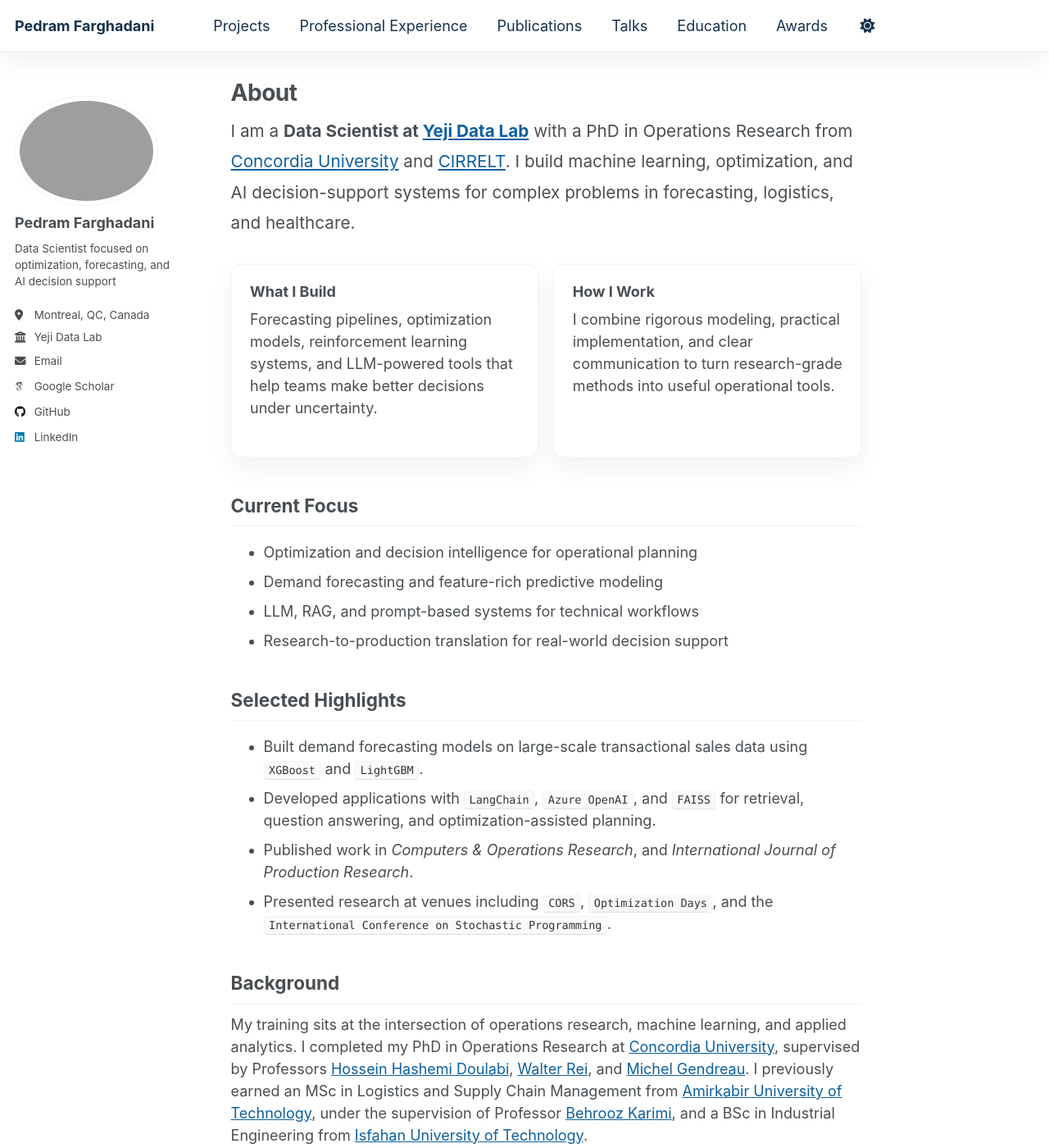
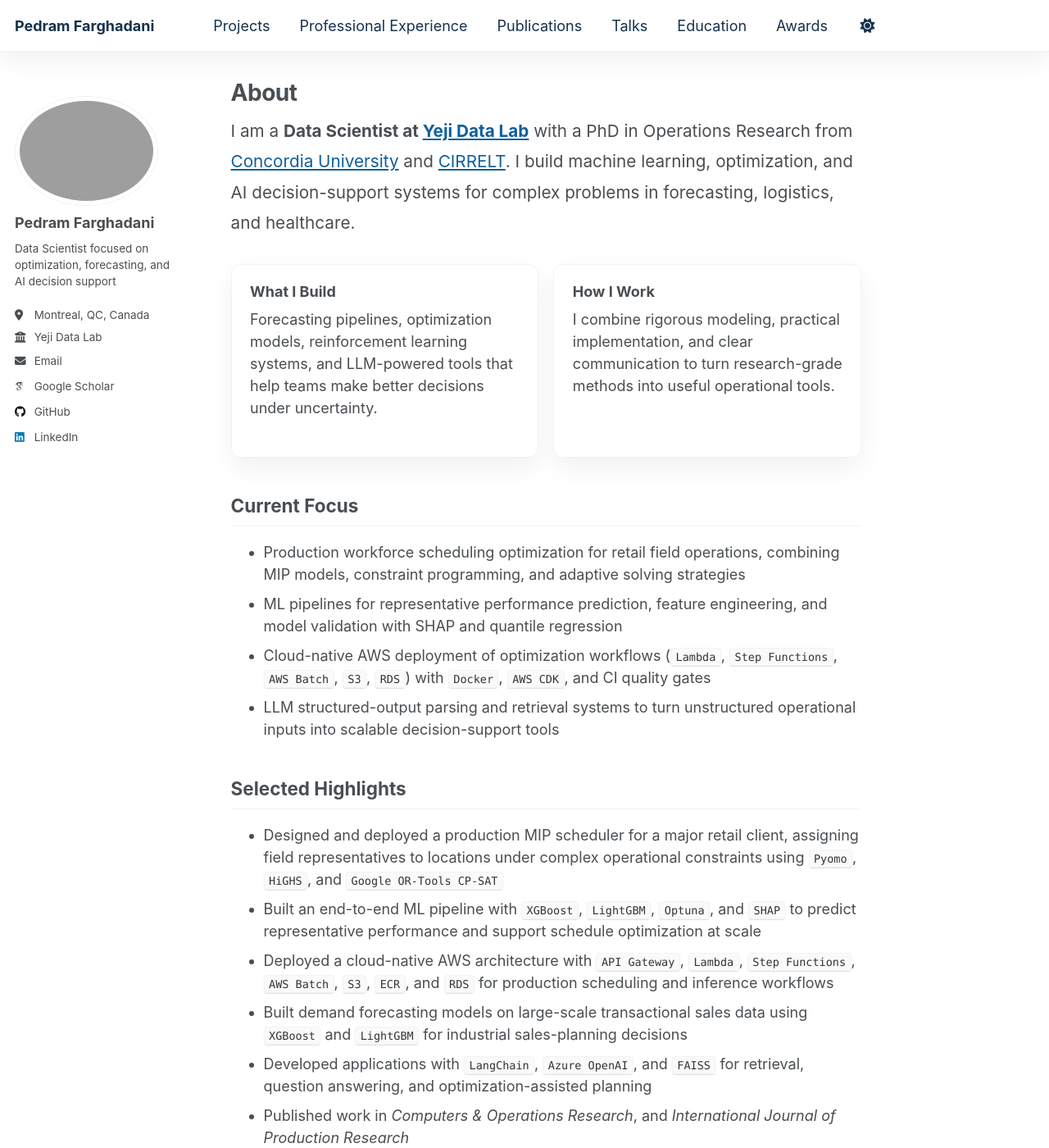
Before and after one commit to Pedram-Fdi/Pedram-Fdi.github.io, a Jekyll site: the page built from _pages/about.md, in a window 1280 px wide and 1400 px high. Shown: the whole window at 82% size. Built offline with Jekyll 4.4.1, drawn with Linux system fonts in a browser that asks for light colours; some web fonts are replaced.

Commit message:
current focus updared!

```diff
--- a/_pages/about.md
+++ b/_pages/about.md
@@ -24,17 +24,20 @@ I am a <strong>Data Scientist at <a href="https://yejidatalab.com/">Yeji Data La
 
 ## Current Focus
 
-- Optimization and decision intelligence for operational planning
-- Demand forecasting and feature-rich predictive modeling
-- LLM, RAG, and prompt-based systems for technical workflows
-- Research-to-production translation for real-world decision support
+- Production workforce scheduling optimization for retail field operations, combining MIP models, constraint programming, and adaptive solving strategies
+- ML pipelines for representative performance prediction, feature engineering, and model validation with SHAP and quantile regression
+- Cloud-native AWS deployment of optimization workflows (`Lambda`, `Step Functions`, `AWS Batch`, `S3`, `RDS`) with `Docker`, `AWS CDK`, and CI quality gates
+- LLM structured-output parsing and retrieval systems to turn unstructured operational inputs into scalable decision-support tools
 
 ## Selected Highlights
 
-- Built demand forecasting models on large-scale transactional sales data using `XGBoost` and `LightGBM`.
-- Developed applications with `LangChain`, `Azure OpenAI`, and `FAISS` for retrieval, question answering, and optimization-assisted planning.
-- Published work in *Computers & Operations Research*, and *International Journal of Production Research*.
-- Presented research at venues including `CORS`, `Optimization Days`, and the `International Conference on Stochastic Programming`.
+- Designed and deployed a production MIP scheduler for a major retail client, assigning field representatives to locations under complex operational constraints using `Pyomo`, `HiGHS`, and `Google OR-Tools CP-SAT`
+- Built an end-to-end ML pipeline with `XGBoost`, `LightGBM`, `Optuna`, and `SHAP` to predict representative performance and support schedule optimization at scale
+- Deployed a cloud-native AWS architecture with `API Gateway`, `Lambda`, `Step Functions`, `AWS Batch`, `S3`, `ECR`, and `RDS` for production scheduling and inference workflows
+- Built demand forecasting models on large-scale transactional sales data using `XGBoost` and `LightGBM` for industrial sales-planning decisions
+- Developed applications with `LangChain`, `Azure OpenAI`, and `FAISS` for retrieval, question answering, and optimization-assisted planning
+- Published work in *Computers & Operations Research*, and *International Journal of Production Research*
+- Presented research at venues including `CORS`, `Optimization Days`, and the `International Conference on Stochastic Programming`
 
 ## Background
 
```
